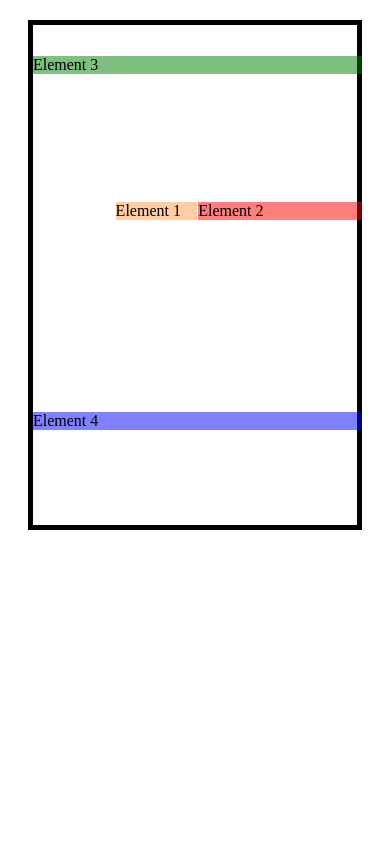
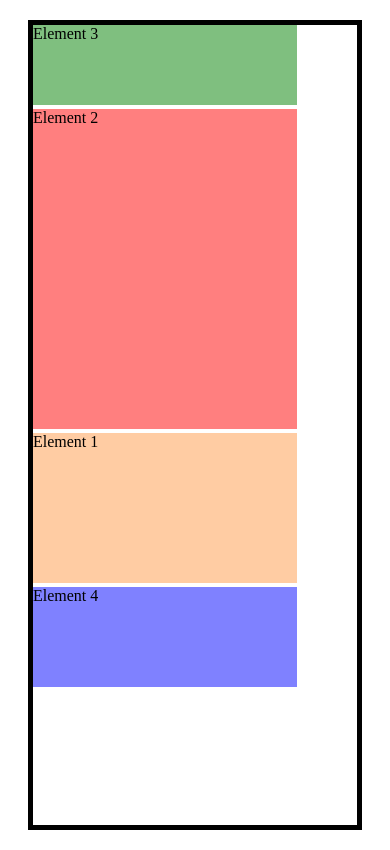
Before and after one commit to jthamill/Max_Grid, a plain HTML site: page index.html in a window 390 px wide. Drawn offline with Linux system fonts and the light colour scheme.

Commit message:
responsive grid

```diff
--- a/main.css
+++ b/main.css
@@ -4,26 +4,38 @@
 
 .container {
   margin: 20px;
-  height: 500px;
+  height: 800px;
+  /* width: 800px; */
   border: 5px solid black;
   display: grid;
   /* grid-auto-flow: column;*/
-  grid-template-columns: repeat(4, 25%);
-  grid-template-rows: 5rem minmax(10px, auto);
+  grid-template-columns: repeat(4, 20%);
+  grid-template-rows: 5rem minmax(10px, 20rem) 100px;
   grid-template-areas:
     "head head head head"
-    ". . main main"
+    ". side main main"
     "foot foot foot foot";
   gap: 0.5%;
   justify-items: stretch;
-  align-items: center;
+  align-items: stretch;
+}
+
+@media (max-width: 40rem) {
+  .container {
+    grid-template-rows: 5rem minmax(10px, 20rem) 150px 100px;
+    grid-template-areas:
+      "head head head head"
+      "main main main main"
+      "side side side side"
+      "foot foot foot foot";
+  }
 }
 
 .el1 {
   background: rgba(255, 154, 72, 0.5);
-  /* grid-area: head; */
-  grid-column-start: 2;
-  grid-column-end: 3;
+  grid-area: side;
+  /* grid-column-start: 2;
+  grid-column-end: 3; */
 }
 
 .el2 {
@@ -33,6 +45,8 @@
   grid-column-end: 3;
   grid-row-start: 2;
   grid-row-end: 3; */
+  /* justify-self: center;
+  align-self: center; */
 }
 
 .el3 {
```
